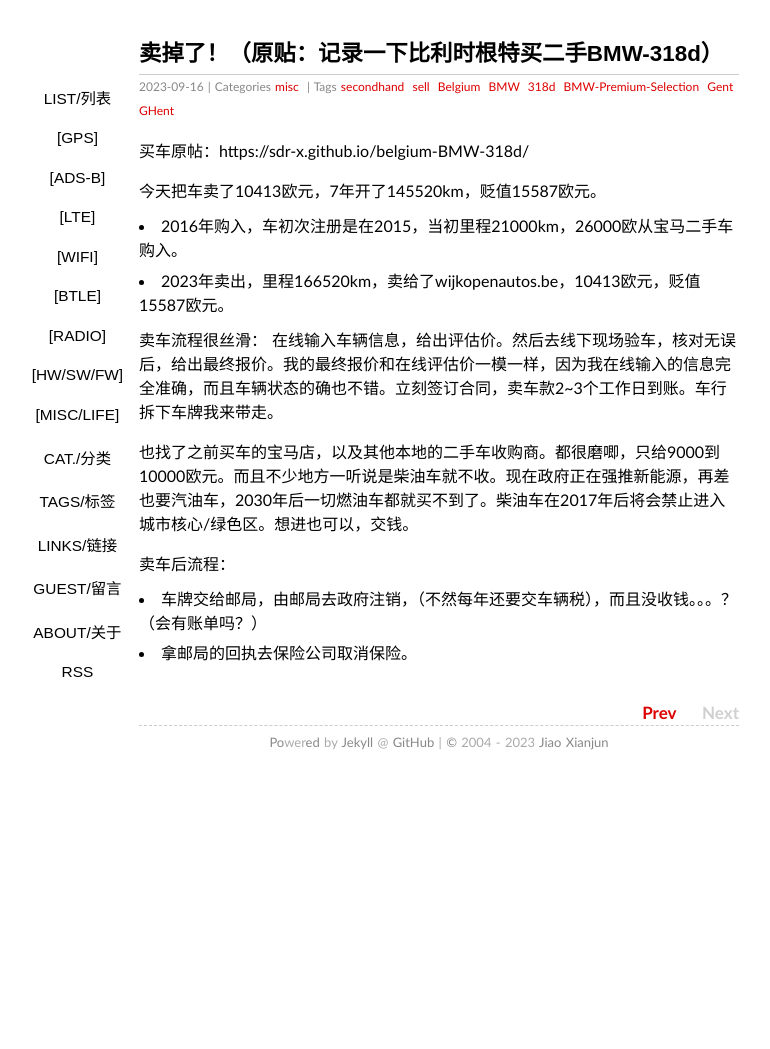
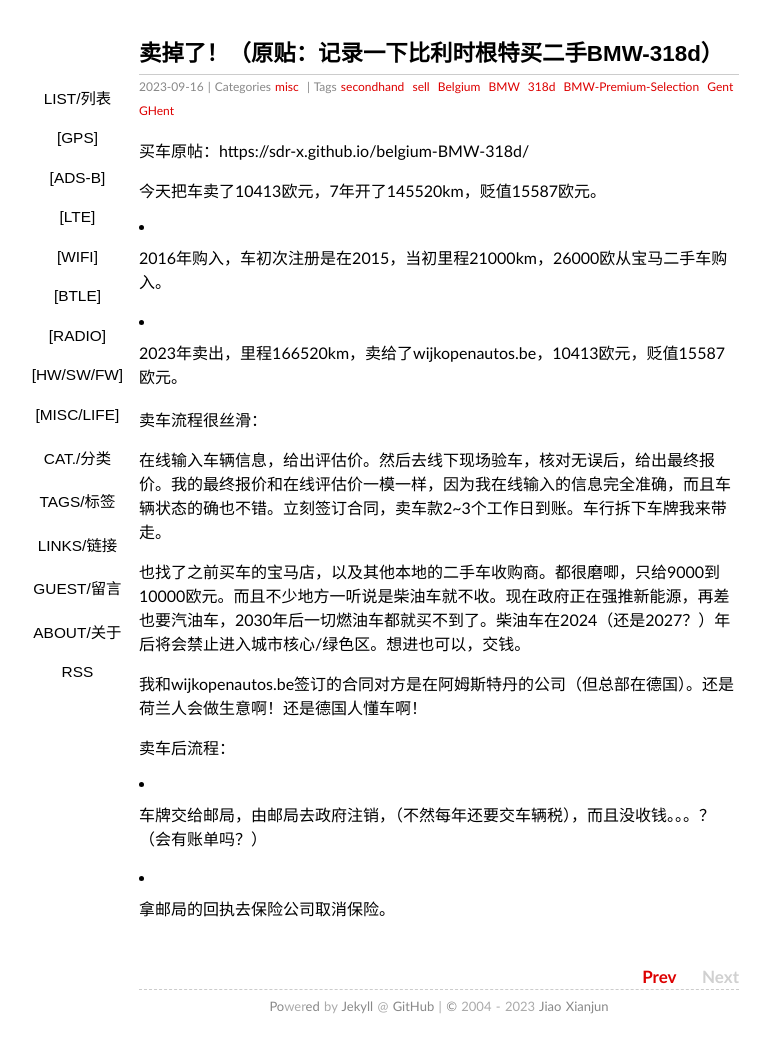
Before and after one commit to sdr-x/sdr-x.github.io, a Jekyll site: the page built from _posts/2023-09-16-belgium-BMW-318d-sell.md, in a window 1280 px wide. Shown: the whole page, without its empty margins (201-971 px from the left). Built offline with Jekyll 4.4.1, drawn with Linux system fonts in a browser that asks for light colours; before the commit the page ends 900 px from its top, so only the background shows below that.

Commit message:
Update 2023-09-16-belgium-BMW-318d-sell.md

```diff
--- a/_posts/2023-09-16-belgium-BMW-318d-sell.md
+++ b/_posts/2023-09-16-belgium-BMW-318d-sell.md
@@ -10,14 +10,21 @@ tags:  secondhand sell Belgium BMW 318d BMW-Premium-Selection Gent GHent
 买车原帖：https://sdr-x.github.io/belgium-BMW-318d/
 
 今天把车卖了10413欧元，7年开了145520km，贬值15587欧元。
+
 - 2016年购入，车初次注册是在2015，当初里程21000km，26000欧从宝马二手车购入。
+
 - 2023年卖出，里程166520km，卖给了wijkopenautos.be，10413欧元，贬值15587欧元。
 
 卖车流程很丝滑：
+
 在线输入车辆信息，给出评估价。然后去线下现场验车，核对无误后，给出最终报价。我的最终报价和在线评估价一模一样，因为我在线输入的信息完全准确，而且车辆状态的确也不错。立刻签订合同，卖车款2~3个工作日到账。车行拆下车牌我来带走。
 
-也找了之前买车的宝马店，以及其他本地的二手车收购商。都很磨唧，只给9000到10000欧元。而且不少地方一听说是柴油车就不收。现在政府正在强推新能源，再差也要汽油车，2030年后一切燃油车都就买不到了。柴油车在2017年后将会禁止进入城市核心/绿色区。想进也可以，交钱。
+也找了之前买车的宝马店，以及其他本地的二手车收购商。都很磨唧，只给9000到10000欧元。而且不少地方一听说是柴油车就不收。现在政府正在强推新能源，再差也要汽油车，2030年后一切燃油车都就买不到了。柴油车在2024（还是2027？）年后将会禁止进入城市核心/绿色区。想进也可以，交钱。
+
+我和wijkopenautos.be签订的合同对方是在阿姆斯特丹的公司（但总部在德国）。还是荷兰人会做生意啊！还是德国人懂车啊！
 
 卖车后流程：
+
 - 车牌交给邮局，由邮局去政府注销，（不然每年还要交车辆税），而且没收钱。。。？（会有账单吗？）
+
 - 拿邮局的回执去保险公司取消保险。
```
